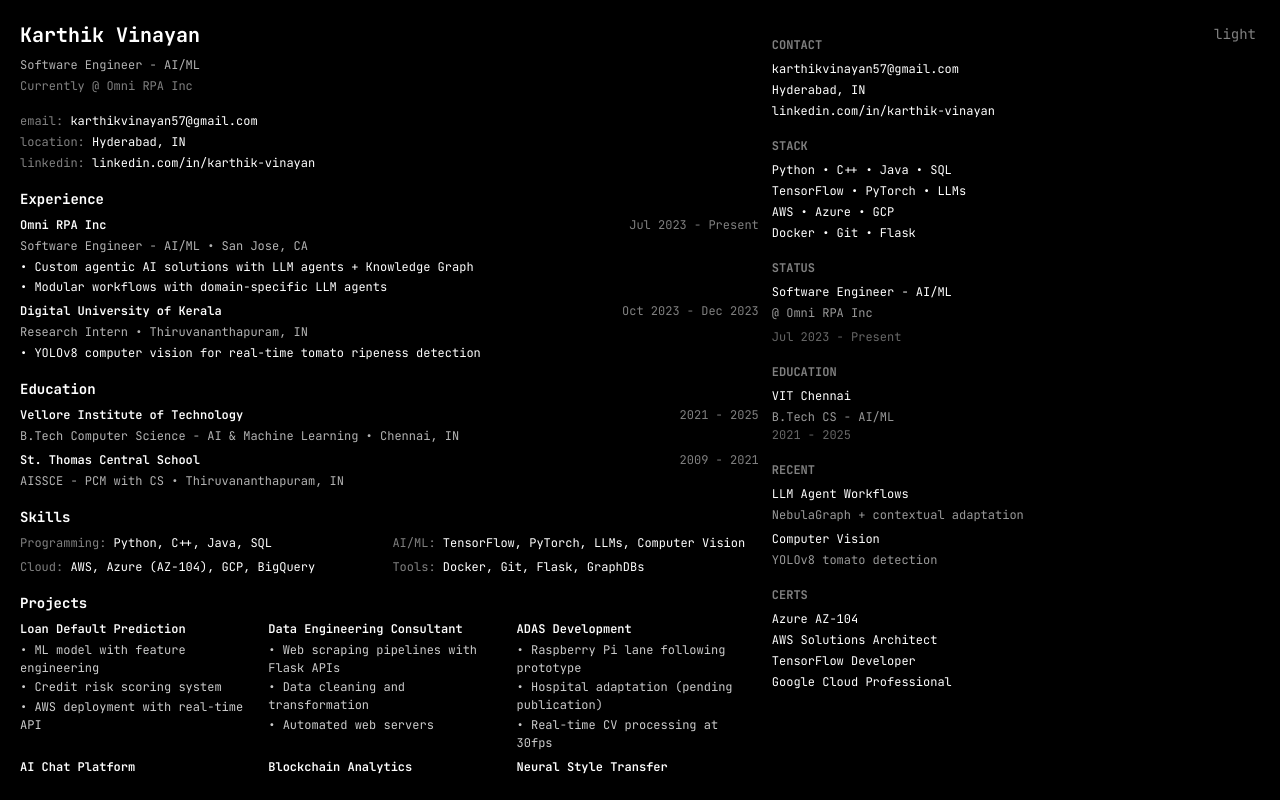
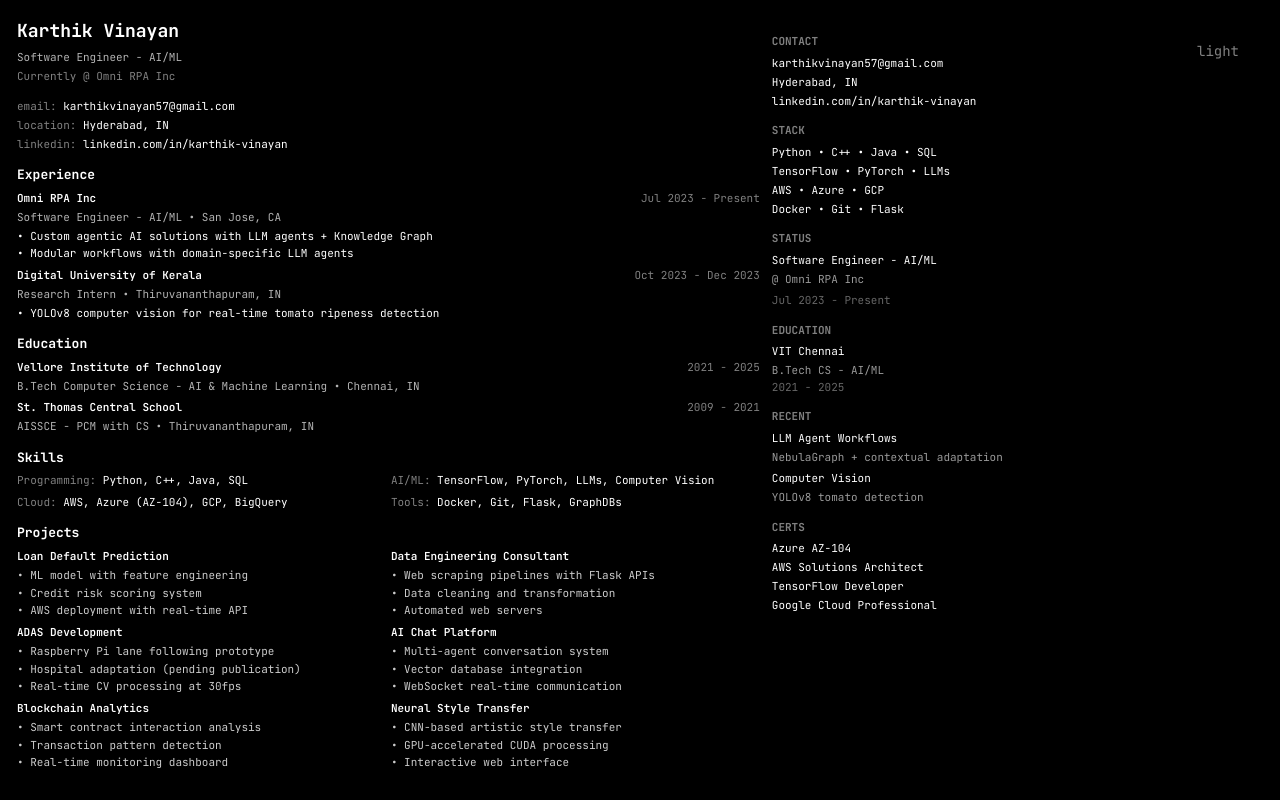
Before and after one commit to o1x3/web, a Next.js app: page / in a window 1280 px wide. Built offline with nearby package versions, Linux system fonts and the light colour scheme.

Commit message:
viewport

```diff
--- a/app/globals.css
+++ b/app/globals.css
@@ -8,7 +8,8 @@
   box-sizing: border-box;
 }
 
-html, body {
+html,
+body {
   height: 100vh;
   width: 100vw;
   overflow: hidden;
@@ -28,6 +29,24 @@
   transition: font-size 0.1s ease-out, padding 0.1s ease-out, margin 0.1s ease-out;
 }
 
+/* Enhanced transitions for better auto-fit behavior */
+.grid-transition {
+  transition: grid-template-columns 0.2s ease-out, gap 0.1s ease-out;
+}
+
+/* Prevent layout shifts during resize */
+.auto-fit-container {
+  contain: layout style;
+  transform: translateZ(0);
+}
+
+/* Smooth column transitions */
+.responsive-column {
+  transition: grid-column 0.2s ease-out;
+  min-width: 0;
+  /* Prevent overflow issues */
+}
+
 /* Optimize rendering performance */
 body {
   transform: translateZ(0);
@@ -45,6 +64,7 @@
     opacity: 0;
     transform: translateY(10px);
   }
+
   to {
     opacity: 1;
     transform: translateY(0);
@@ -52,9 +72,12 @@
 }
 
 @keyframes pulseSlow {
-  0%, 100% {
+
+  0%,
+  100% {
     opacity: 1;
   }
+
   50% {
     opacity: 0.8;
   }
--- a/app/page.tsx
+++ b/app/page.tsx
@@ -30,7 +30,12 @@
         itemSpacing: Math.max(4, Math.floor(8 * estimatedScale)),
         gridCols: window.innerWidth < 1024 ? 1 : 2,
         showAllProjects: estimatedScale > 0.8,
-        showSecondaryInfo: estimatedScale > 0.7
+        showSecondaryInfo: estimatedScale > 0.7,
+        // New responsive layout properties
+        leftColSpan: window.innerWidth < 1024 ? 1 : 3,
+        rightColSpan: window.innerWidth < 1024 ? 0 : 2,
+        totalCols: window.innerWidth < 1024 ? 1 : 5,
+        showRightColumn: window.innerWidth >= 1024
       }
     }
 
@@ -44,7 +49,12 @@
       itemSpacing: 8,
       gridCols: 2,
       showAllProjects: true,
-      showSecondaryInfo: true
+      showSecondaryInfo: true,
+      // New responsive layout properties
+      leftColSpan: 3,
+      rightColSpan: 2,
+      totalCols: 5,
+      showRightColumn: true
     }
   }
 
@@ -141,40 +151,78 @@
     const calculateDesktopLayout = (viewport) => {
       const availableHeight = viewport.height - 80
       const availableWidth = viewport.width
-      const totalBaseHeight = 840 // Pre-calculated
 
-      // Fast path calculations
-      let scale = Math.max(0.6, Math.min(1.3, availableHeight / totalBaseHeight))
-      let gridCols = availableWidth < 1024 ? 1 : Math.min(3, Math.floor(availableWidth / 300))
+      // Estimate total content height more accurately
+      const estimatedContentHeight =
+        60 + // Header
+        40 + // Contact
+        120 + // Experience (2 items)
+        80 + // Education
+        60 + // Skills
+        (projects.length * 80) // Projects (more realistic estimate)
 
-      // Lookup table for common scale factors
+      // More aggressive scaling to fit all content
+      let scale = Math.max(0.5, Math.min(1.2, availableHeight / estimatedContentHeight))
+
+      // Better breakpoint logic for different screen sizes
+      let gridCols, leftColSpan, rightColSpan
+
+      if (availableWidth < 1024) {
+        gridCols = 1
+        leftColSpan = 1
+        rightColSpan = 0
+      } else if (availableWidth < 1200) {
+        gridCols = 5
+        leftColSpan = 4
+        rightColSpan = 1
+      } else if (availableWidth < 1400) {
+        gridCols = 5
+        leftColSpan = 3
+        rightColSpan = 2
+      } else {
+        gridCols = 3
+        leftColSpan = 2
+        rightColSpan = 1
+      }
+
+      // Content-based grid columns for projects section with better scaling
+      const projectGridCols = availableWidth < 1024 ? 1 :
+        availableWidth < 1200 ? 1 :
+          availableWidth < 1600 ? 2 :
+            scale > 0.8 ? 3 : 2 // Reduce columns if we need more vertical space
+
+      // More compact settings for better fit
       const scaleSettings = {
-        small: { // scale < 0.7
-          fontSize: 10, spacing: 8, showAllProjects: false, showSecondaryInfo: false, gridCols: 1
+        small: { // scale < 0.6
+          fontSize: 9, spacing: 6, showAllProjects: true, showSecondaryInfo: false
         },
         medium: { // scale < 0.8
-          fontSize: Math.floor(14 * scale), spacing: Math.floor(16 * scale),
-          showAllProjects: true, showSecondaryInfo: false, gridCols
+          fontSize: Math.floor(11 * scale), spacing: Math.floor(12 * scale),
+          showAllProjects: true, showSecondaryInfo: scale > 0.7
         },
         normal: { // scale >= 0.8
-          fontSize: Math.floor(14 * scale), spacing: Math.floor(16 * scale),
-          showAllProjects: true, showSecondaryInfo: true, gridCols
+          fontSize: Math.floor(13 * scale), spacing: Math.floor(14 * scale),
+          showAllProjects: true, showSecondaryInfo: true
         }
       }
 
-      const settings = scale < 0.7 ? scaleSettings.small :
+      const settings = scale < 0.6 ? scaleSettings.small :
         scale < 0.8 ? scaleSettings.medium : scaleSettings.normal
 
       setLayout({
-        fontSize: Math.max(10, Math.min(18, settings.fontSize)),
-        spacing: Math.max(8, Math.min(24, settings.spacing)),
-        padding: Math.max(16, Math.floor(24 * scale)),
-        headerSize: Math.max(18, Math.floor(24 * scale)),
-        sectionSpacing: Math.max(12, Math.floor(20 * scale)),
-        itemSpacing: Math.max(4, Math.floor(8 * scale)),
-        gridCols: settings.gridCols,
+        fontSize: Math.max(9, Math.min(16, settings.fontSize)),
+        spacing: Math.max(6, Math.min(20, settings.spacing)),
+        padding: Math.max(12, Math.floor(20 * scale)),
+        headerSize: Math.max(16, Math.floor(22 * scale)),
+        sectionSpacing: Math.max(8, Math.floor(16 * scale)),
+        itemSpacing: Math.max(3, Math.floor(6 * scale)),
+        gridCols: projectGridCols,
         showAllProjects: settings.showAllProjects,
-        showSecondaryInfo: settings.showSecondaryInfo
+        showSecondaryInfo: settings.showSecondaryInfo,
+        leftColSpan,
+        rightColSpan,
+        totalCols: gridCols,
+        showRightColumn: rightColSpan > 0
       })
     }
 
@@ -183,8 +231,16 @@
     const handleResize = () => {
       if (resizeTimer) clearTimeout(resizeTimer)
       resizeTimer = setTimeout(() => {
+        try {
           rafId = requestAnimationFrame(calculateOptimalLayout)
-      }, 16) // ~60fps
+        } catch (error) {
+          console.warn('Layout calculation error:', error)
+          // Fallback to safe defaults on error
+          if (!isMobile) {
+            setLayout(getInitialLayout())
+          }
+        }
+      }, 100) // Increased debounce time for better performance
     }
 
     // Initial calculation with minimal delay
@@ -264,7 +320,7 @@
             >
               Karthik Vinayan
             </h1>
-          <p className="opacity-70" style={{ marginBottom: `${mobileLayout.itemSpacing/2}px` }}>
+            <p className="opacity-70" style={{ marginBottom: `${mobileLayout.itemSpacing / 2}px` }}>
               Software Engineer - AI/ML
             </p>
             <p className="opacity-50">Currently @ Omni RPA Inc</p>
@@ -307,11 +363,11 @@
 
             <div style={{ display: 'flex', flexDirection: 'column', gap: `${mobileLayout.itemSpacing}px` }}>
               <div className="bg-gray-900/20 rounded-lg p-3 hover:opacity-90 transition-opacity duration-800">
-              <div className="flex justify-between items-start" style={{ marginBottom: `${mobileLayout.itemSpacing/2}px` }}>
+                <div className="flex justify-between items-start" style={{ marginBottom: `${mobileLayout.itemSpacing / 2}px` }}>
                   <h3 className="font-semibold">Omni RPA Inc</h3>
                   <span className="opacity-50 text-xs">2023-Present</span>
                 </div>
-              <p className="opacity-70 text-xs" style={{ marginBottom: `${mobileLayout.itemSpacing/2}px` }}>
+                <p className="opacity-70 text-xs" style={{ marginBottom: `${mobileLayout.itemSpacing / 2}px` }}>
                   Software Engineer - AI/ML
                 </p>
                 <ul className="text-xs">
@@ -320,11 +376,11 @@
               </div>
 
               <div className="bg-gray-900/20 rounded-lg p-3 hover:opacity-90 transition-opacity duration-800">
-              <div className="flex justify-between items-start" style={{ marginBottom: `${mobileLayout.itemSpacing/2}px` }}>
+                <div className="flex justify-between items-start" style={{ marginBottom: `${mobileLayout.itemSpacing / 2}px` }}>
                   <h3 className="font-semibold">Digital University of Kerala</h3>
                   <span className="opacity-50 text-xs">2023</span>
                 </div>
-              <p className="opacity-70 text-xs" style={{ marginBottom: `${mobileLayout.itemSpacing/2}px` }}>
+                <p className="opacity-70 text-xs" style={{ marginBottom: `${mobileLayout.itemSpacing / 2}px` }}>
                   Research Intern
                 </p>
                 <ul className="text-xs">
@@ -347,7 +403,7 @@
             </h2>
 
             <div className="bg-gray-900/20 rounded-lg p-3 hover:opacity-90 transition-opacity duration-800">
-            <div className="flex justify-between items-start" style={{ marginBottom: `${mobileLayout.itemSpacing/2}px` }}>
+              <div className="flex justify-between items-start" style={{ marginBottom: `${mobileLayout.itemSpacing / 2}px` }}>
                 <h3 className="font-semibold">VIT Chennai</h3>
                 <span className="opacity-50 text-xs">2021-2025</span>
               </div>
@@ -369,19 +425,19 @@
 
             <div className="grid grid-cols-2 gap-2 text-xs">
               <div className="bg-gray-900/20 rounded p-2">
-              <span className="opacity-50">Programming:</span><br/>
+                <span className="opacity-50">Programming:</span><br />
                 Python, C++, Java
               </div>
               <div className="bg-gray-900/20 rounded p-2">
-              <span className="opacity-50">AI/ML:</span><br/>
+                <span className="opacity-50">AI/ML:</span><br />
                 TensorFlow, PyTorch, LLMs
               </div>
               <div className="bg-gray-900/20 rounded p-2">
-              <span className="opacity-50">Cloud:</span><br/>
+                <span className="opacity-50">Cloud:</span><br />
                 AWS, Azure, GCP
               </div>
               <div className="bg-gray-900/20 rounded p-2">
-              <span className="opacity-50">Tools:</span><br/>
+                <span className="opacity-50">Tools:</span><br />
                 Docker, Git, Flask
               </div>
             </div>
@@ -402,10 +458,10 @@
             <div style={{ display: 'flex', flexDirection: 'column', gap: `${mobileLayout.itemSpacing}px` }}>
               {displayedProjects.map((project, index) => (
                 <div key={index} className="bg-gray-900/20 rounded-lg p-3 hover:opacity-90 transition-opacity duration-1000">
-                <h3 className="font-semibold text-sm" style={{ marginBottom: `${mobileLayout.itemSpacing/2}px` }}>
+                  <h3 className="font-semibold text-sm" style={{ marginBottom: `${mobileLayout.itemSpacing / 2}px` }}>
                     {project.title}
                   </h3>
-                <ul className="text-xs" style={{ display: 'flex', flexDirection: 'column', gap: `${mobileLayout.itemSpacing/4}px` }}>
+                  <ul className="text-xs" style={{ display: 'flex', flexDirection: 'column', gap: `${mobileLayout.itemSpacing / 4}px` }}>
                     {project.items.slice(0, 1).map((item, itemIndex) => (
                       <li key={itemIndex} className="opacity-80">• {item}</li>
                     ))}
@@ -427,7 +483,7 @@
               Contact
             </h2>
 
-          <div style={{ display: 'flex', flexDirection: 'column', gap: `${mobileLayout.itemSpacing/2}px` }}>
+            <div style={{ display: 'flex', flexDirection: 'column', gap: `${mobileLayout.itemSpacing / 2}px` }}>
               <a
                 href="mailto:karthikvinayan57@gmail.com"
                 className="text-xs hover:opacity-80 transition-opacity duration-700 cursor-pointer"
@@ -466,19 +522,27 @@
         }}
       >
         <div
-          className="grid grid-cols-1 lg:grid-cols-5 h-full"
-          style={{ gap: `${layout.spacing}px` }}
+          className="grid h-full grid-transition auto-fit-container"
+          style={{
+            gap: `${layout.spacing}px`,
+            gridTemplateColumns: layout.totalCols === 1
+              ? '1fr'
+              : `repeat(${layout.totalCols}, 1fr)`
+          }}
         >
-          {/* Left Column */}
+          {/* Left Column - Auto-fitting main content */}
           <div
-            className="lg:col-span-3 overflow-hidden flex flex-col"
-            style={{ gap: `${layout.sectionSpacing}px` }}
+            className="overflow-hidden flex flex-col responsive-column layout-transition"
+            style={{
+              gap: `${layout.sectionSpacing}px`,
+              gridColumn: `span ${layout.leftColSpan}`
+            }}
           >
 
             {/* Theme toggle */}
             <button
               onClick={toggleTheme}
-              className="fixed top-6 right-6 text-sm opacity-50 hover:opacity-100 transition-opacity"
+              className="fixed top-6 right-6 text-sm opacity-50 hover:opacity-100 transition-opacity z-10"
             >
               {isDark ? 'light' : 'dark'}
             </button>
@@ -495,7 +559,7 @@
               >
                 Karthik Vinayan
               </h1>
-              <p className="opacity-70" style={{ marginBottom: `${layout.itemSpacing/2}px` }}>
+              <p className="opacity-70" style={{ marginBottom: `${layout.itemSpacing / 2}px` }}>
                 Software Engineer - AI/ML
               </p>
               <p className="opacity-50">Currently @ Omni RPA Inc</p>
@@ -503,7 +567,7 @@
 
             {/* Contact */}
             <section>
-              <div style={{ display: 'flex', flexDirection: 'column', gap: `${layout.itemSpacing/2}px` }}>
+              <div style={{ display: 'flex', flexDirection: 'column', gap: `${layout.itemSpacing / 2}px` }}>
                 <a
                   href="mailto:karthikvinayan57@gmail.com"
                   className="hover:opacity-80 transition-opacity duration-700 cursor-pointer"
@@ -538,25 +602,25 @@
 
               <div style={{ display: 'flex', flexDirection: 'column', gap: `${layout.itemSpacing}px` }}>
                 <div className="hover:opacity-90 transition-opacity duration-800">
-                  <div className="flex justify-between items-start" style={{ marginBottom: `${layout.itemSpacing/2}px` }}>
+                  <div className="flex justify-between items-start" style={{ marginBottom: `${layout.itemSpacing / 2}px` }}>
                     <h3 className="font-semibold">Omni RPA Inc</h3>
                     <span className="opacity-50">Jul 2023 - Present</span>
                   </div>
-                  <p className="opacity-70" style={{ marginBottom: `${layout.itemSpacing/2}px` }}>
+                  <p className="opacity-70" style={{ marginBottom: `${layout.itemSpacing / 2}px` }}>
                     Software Engineer - AI/ML • San Jose, CA
                   </p>
-                  <ul style={{ display: 'flex', flexDirection: 'column', gap: `${layout.itemSpacing/4}px` }}>
+                  <ul style={{ display: 'flex', flexDirection: 'column', gap: `${layout.itemSpacing / 4}px` }}>
                     <li>• Custom agentic AI solutions with LLM agents + Knowledge Graph</li>
                     {layout.showSecondaryInfo && <li>• Modular workflows with domain-specific LLM agents</li>}
                   </ul>
                 </div>
 
                 <div className="hover:opacity-90 transition-opacity duration-800">
-                  <div className="flex justify-between items-start" style={{ marginBottom: `${layout.itemSpacing/2}px` }}>
+                  <div className="flex justify-between items-start" style={{ marginBottom: `${layout.itemSpacing / 2}px` }}>
                     <h3 className="font-semibold">Digital University of Kerala</h3>
                     <span className="opacity-50">Oct 2023 - Dec 2023</span>
                   </div>
-                  <p className="opacity-70" style={{ marginBottom: `${layout.itemSpacing/2}px` }}>
+                  <p className="opacity-70" style={{ marginBottom: `${layout.itemSpacing / 2}px` }}>
                     Research Intern • Thiruvananthapuram, IN
                   </p>
                   <ul>
@@ -580,7 +644,7 @@
 
               <div style={{ display: 'flex', flexDirection: 'column', gap: `${layout.itemSpacing}px` }}>
                 <div className="hover:opacity-90 transition-opacity duration-800">
-                  <div className="flex justify-between items-start" style={{ marginBottom: `${layout.itemSpacing/2}px` }}>
+                  <div className="flex justify-between items-start" style={{ marginBottom: `${layout.itemSpacing / 2}px` }}>
                     <h3 className="font-semibold">Vellore Institute of Technology</h3>
                     <span className="opacity-50">2021 - 2025</span>
                   </div>
@@ -589,7 +653,7 @@
 
                 {layout.showSecondaryInfo && (
                   <div className="hover:opacity-90 transition-opacity duration-800">
-                    <div className="flex justify-between items-start" style={{ marginBottom: `${layout.itemSpacing/2}px` }}>
+                    <div className="flex justify-between items-start" style={{ marginBottom: `${layout.itemSpacing / 2}px` }}>
                       <h3 className="font-semibold">St. Thomas Central School</h3>
                       <span className="opacity-50">2009 - 2021</span>
                     </div>
@@ -632,7 +696,7 @@
               </div>
             </section>
 
-            {/* Projects */}
+            {/* Projects - Now with better auto-fit */}
             <section className="flex-1 overflow-hidden">
               <h2
                 className="font-bold"
@@ -648,16 +712,17 @@
                 className="grid h-full overflow-hidden"
                 style={{
                   gridTemplateColumns: `repeat(${layout.gridCols}, 1fr)`,
-                  gap: `${layout.itemSpacing}px`
+                  gap: `${layout.itemSpacing}px`,
+                  alignContent: 'start'
                 }}
               >
                 {displayedProjects.map((project, index) => (
                   <div key={index} className="hover:opacity-90 transition-opacity duration-1000">
-                    <h3 className="font-semibold" style={{ marginBottom: `${layout.itemSpacing/2}px` }}>
+                    <h3 className="font-semibold" style={{ marginBottom: `${layout.itemSpacing / 2}px` }}>
                       {project.title}
                     </h3>
-                    <ul style={{ display: 'flex', flexDirection: 'column', gap: `${layout.itemSpacing/4}px` }}>
-                      {project.items.slice(0, layout.showSecondaryInfo ? 3 : 1).map((item, itemIndex) => (
+                    <ul style={{ display: 'flex', flexDirection: 'column', gap: `${layout.itemSpacing / 4}px` }}>
+                      {project.items.map((item, itemIndex) => (
                         <li key={itemIndex} className="opacity-80">• {item}</li>
                       ))}
                     </ul>
@@ -668,8 +733,12 @@
 
           </div>
 
-          {/* Right Column */}
-          <div className="lg:col-span-2 overflow-hidden">
+          {/* Right Column - Only show when there's enough space */}
+          {layout.showRightColumn && (
+            <div
+              className="overflow-hidden"
+              style={{ gridColumn: `span ${layout.rightColSpan}` }}
+            >
               <div
                 className="sticky top-4"
                 style={{ display: 'flex', flexDirection: 'column', gap: `${layout.sectionSpacing}px` }}
@@ -678,7 +747,7 @@
                 {/* Quick contact */}
                 <div>
                   <h3 className="font-bold opacity-50" style={{ marginBottom: `${layout.itemSpacing}px` }}>CONTACT</h3>
-                <div style={{ display: 'flex', flexDirection: 'column', gap: `${layout.itemSpacing/2}px` }}>
+                  <div style={{ display: 'flex', flexDirection: 'column', gap: `${layout.itemSpacing / 2}px` }}>
                     <a
                       href="mailto:karthikvinayan57@gmail.com"
                       className="hover:opacity-80 transition-opacity duration-700 cursor-pointer"
@@ -700,7 +769,7 @@
                 {/* Skills overview */}
                 <div>
                   <h3 className="font-bold opacity-50" style={{ marginBottom: `${layout.itemSpacing}px` }}>STACK</h3>
-                <div style={{ display: 'flex', flexDirection: 'column', gap: `${layout.itemSpacing/2}px` }}>
+                  <div style={{ display: 'flex', flexDirection: 'column', gap: `${layout.itemSpacing / 2}px` }}>
                     <div>Python • C++ • Java • SQL</div>
                     <div>TensorFlow • PyTorch • LLMs</div>
                     <div>AWS • Azure • GCP</div>
@@ -712,7 +781,7 @@
                 <div>
                   <h3 className="font-bold opacity-50" style={{ marginBottom: `${layout.itemSpacing}px` }}>STATUS</h3>
                   <div>
-                  <div style={{ marginBottom: `${layout.itemSpacing/2}px` }}>Software Engineer - AI/ML</div>
+                    <div style={{ marginBottom: `${layout.itemSpacing / 2}px` }}>Software Engineer - AI/ML</div>
                     <div className="opacity-60">@ Omni RPA Inc</div>
                     <div className="opacity-40" style={{ marginTop: `${layout.itemSpacing}px` }}>Jul 2023 - Present</div>
                   </div>
@@ -722,7 +791,7 @@
                 <div>
                   <h3 className="font-bold opacity-50" style={{ marginBottom: `${layout.itemSpacing}px` }}>EDUCATION</h3>
                   <div>
-                  <div style={{ marginBottom: `${layout.itemSpacing/2}px` }}>VIT Chennai</div>
+                    <div style={{ marginBottom: `${layout.itemSpacing / 2}px` }}>VIT Chennai</div>
                     <div className="opacity-60">B.Tech CS - AI/ML</div>
                     <div className="opacity-40">2021 - 2025</div>
                   </div>
@@ -735,11 +804,11 @@
                       <h3 className="font-bold opacity-50" style={{ marginBottom: `${layout.itemSpacing}px` }}>RECENT</h3>
                       <div style={{ display: 'flex', flexDirection: 'column', gap: `${layout.itemSpacing}px` }}>
                         <div>
-                        <div style={{ marginBottom: `${layout.itemSpacing/2}px` }}>LLM Agent Workflows</div>
+                          <div style={{ marginBottom: `${layout.itemSpacing / 2}px` }}>LLM Agent Workflows</div>
                           <div className="opacity-60">NebulaGraph + contextual adaptation</div>
                         </div>
                         <div>
-                        <div style={{ marginBottom: `${layout.itemSpacing/2}px` }}>Computer Vision</div>
+                          <div style={{ marginBottom: `${layout.itemSpacing / 2}px` }}>Computer Vision</div>
                           <div className="opacity-60">YOLOv8 tomato detection</div>
                         </div>
                       </div>
@@ -748,7 +817,7 @@
                     {/* Certifications */}
                     <div>
                       <h3 className="font-bold opacity-50" style={{ marginBottom: `${layout.itemSpacing}px` }}>CERTS</h3>
-                    <div style={{ display: 'flex', flexDirection: 'column', gap: `${layout.itemSpacing/2}px` }}>
+                      <div style={{ display: 'flex', flexDirection: 'column', gap: `${layout.itemSpacing / 2}px` }}>
                         <div>Azure AZ-104</div>
                         <div>AWS Solutions Architect</div>
                         <div>TensorFlow Developer</div>
@@ -760,6 +829,7 @@
 
               </div>
             </div>
+          )}
 
         </div>
       </div>
```
Lines whose indentation alone changed are shown as unchanged.
